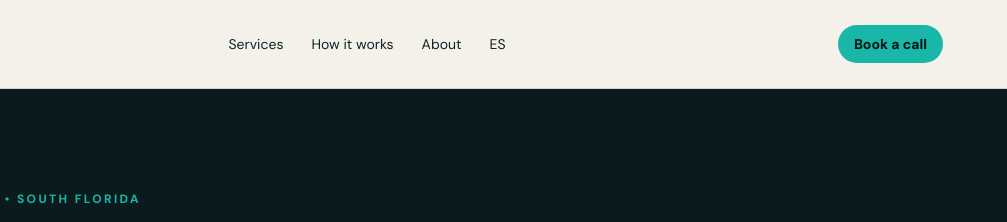
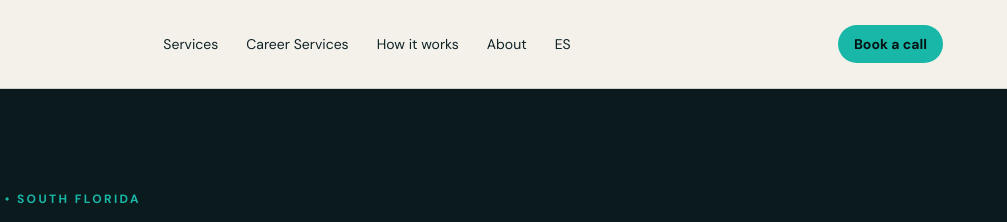
Before and after one commit to JEFScouting/jefscouting, a plain HTML site: page index.html in a window 1280 px wide. Shown: the top 222 px of the page, 273-1280 px from the left. Drawn offline with nearby package versions, Linux system fonts and the light colour scheme.

Commit message:
Link Career Services from English navigation

```diff
--- a/index.html
+++ b/index.html
@@ -30,7 +30,7 @@
 <body>
 <header class="site-header">
 <a class="brand" href="#top" aria-label="JEF Scouting home"><img class="brand-logo" src="static/landing-v1/jef-scouting-official-logo.jpg" alt="JEF Scouting"><span>Scouting</span></a>
-<nav><a href="#services">Services</a><a href="#approach">How it works</a><a href="#about">About</a><a href="/es/" lang="es" hreflang="es">ES</a></nav>
+<nav><a href="#services">Services</a><a href="/career-services.html">Career Services</a><a href="#approach">How it works</a><a href="#about">About</a><a href="/es/" lang="es" hreflang="es">ES</a></nav>
 <a class="button small" href="https://calendly.com/jefscouting/30min" target="_blank" rel="noopener">Book a call</a>
 </header>
 <main id="top">
```
